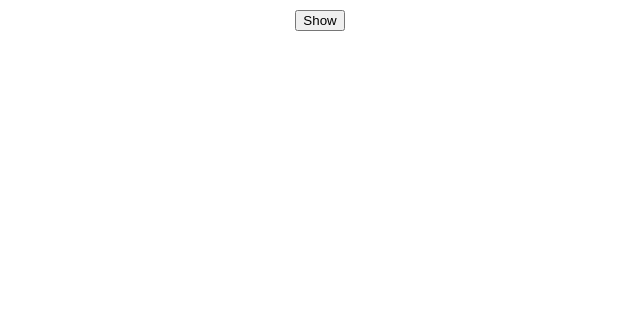
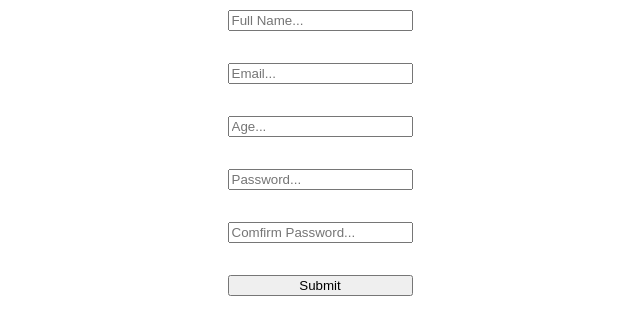
Before and after one commit to yuasys/episode1, a React (Vite) app: page / in a window 1280 px wide. Shown: the top 334 px of the page, without its empty margins (320-960 px from the left). Built offline with nearby package versions, Linux system fonts and the light colour scheme.

Commit message:
update App.jsx

```diff
--- a/src/App.jsx
+++ b/src/App.jsx
@@ -1,13 +1,10 @@
 import "./App.css";
-import { useToggle } from "./useToggle";
+import { Form } from './components/Form';
 
 function App() {
-  const [isVisible, toggle] = useToggle();
-
   return (
     <div className="App">
-      <button onClick={toggle}>{isVisible ? "Hide" : "Show"}</button>
-      {isVisible && <h1>Hidden text</h1>}
+      <Form />
     </div>
   );
 }
```
